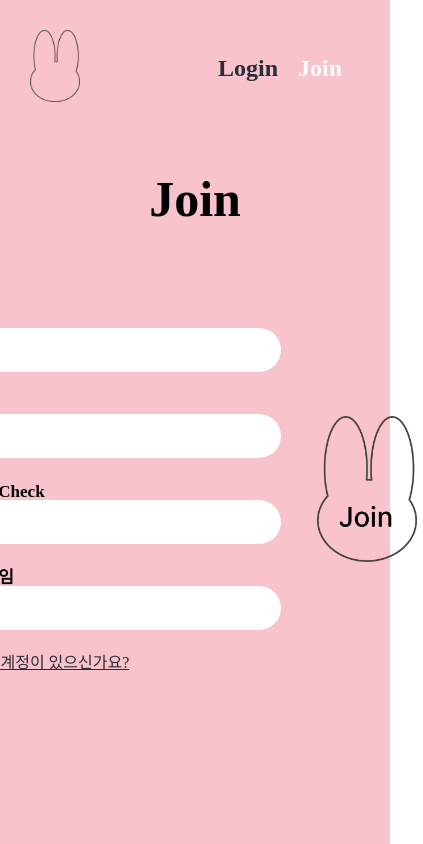
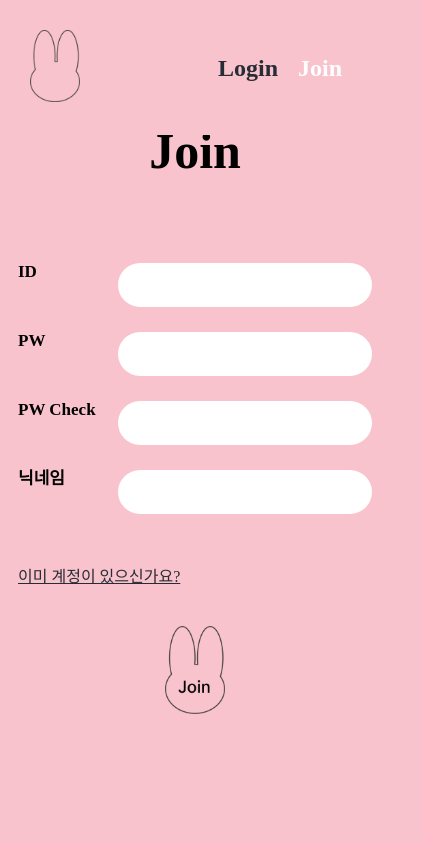
Before and after one commit to hatbann/bunnyletter, a React (Create React App) app in the folder client/: page /join in a window 390 px wide. Shown: the whole page, 423 px wide, since content can reach past the window. Built offline with nearby package versions, Linux system fonts and the light colour scheme.

Commit message:
feat:login,join 반응형 추가

```diff
--- a/client/public/index.html
+++ b/client/public/index.html
@@ -24,7 +24,7 @@
       work correctly both with client-side routing and a non-root public URL.
       Learn how to configure a non-root public URL by running `npm run build`.
     -->
-    <title>React App</title>
+    <title>Bunny Letter</title>
   </head>
   <body>
     <noscript>You need to enable JavaScript to run this app.</noscript>
--- a/client/src/components/css/letter.css
+++ b/client/src/components/css/letter.css
@@ -72,10 +72,12 @@
 @media screen and (max-width:900px) {
   .letterDivs{
     width:620px;
+
   }
 
   .letterDivs>div{
     margin-right: 0;
+    margin-bottom: 70px;
   }
 
 
--- a/client/src/index.css
+++ b/client/src/index.css
@@ -63,5 +63,9 @@ code {
 
 
 #root{
-background-color: #f8c3cc;;
+background-color: #f8c3cc;
 }
+
+body{
+	background-color: #f8c3cc;
+}
--- a/client/src/routes/ShareKakao.js
+++ b/client/src/routes/ShareKakao.js
@@ -105,8 +105,8 @@ const ShareKakao = () => {
 
   return (
     <>
+      <Nav />
       <div className="section share">
-        <Nav />
         <img src={imgURL} alt="" id="bunnyBlobImg" />
         {finishSend ? (
           <>
--- a/client/src/routes/css/join.css
+++ b/client/src/routes/css/join.css
@@ -13,40 +13,6 @@
   font-weight: 600;
 }
 
-.loginForm {
-  display: flex;
-  align-items: center;
-}
-
-.loginForm form label {
-  display: inline-block;
-  margin-right: 56px;
-  font-size: 20px;
-  width: 90px;
-  font-weight: 600;
-}
-
-.loginForm form div:not(:last-of-type) {
-  margin-bottom: 25px;
-}
-
-.loginForm form input {
-  width: 310px;
-  height: 42px;
-  border: none;
-  border-radius: 70px;
-}
-
-.loginForm button {
-  background-color: transparent;
-  border: none;
-  cursor: pointer;
-  margin-left: 30px;
-}
-
-.loginForm button img {
-  width: 100px;
-}
 
 /*Join*/
 .joinForm {
@@ -92,3 +58,41 @@
   margin-top: 30px;
   text-decoration: underline;
 }
+
+
+@media screen and (max-width: 700px){
+  .join.section h1 {
+    font-size: 50px;
+  }
+
+.joinForm {
+  width: 80vw;
+  flex-direction: column;
+}
+
+.joinForm form div{
+  display: flex;
+}
+
+.joinForm form div label{
+  margin-right: 10px;
+}
+
+.joinForm button {
+  margin-left: 0;
+  margin-top: 40px;
+}
+
+.joinForm button img{
+  width: 60px;
+}
+}
+
+@media screen and (max-width: 500px){
+
+
+.joinForm form div input{
+  width: 250px;
+}
+
+}
--- a/client/src/routes/css/login.css
+++ b/client/src/routes/css/login.css
@@ -47,3 +47,41 @@
 .loginForm button img {
   width: 100px;
 }
+
+
+@media screen and (max-width: 700px){
+  .login.section h1 {
+    font-size: 50px;
+  }
+
+.loginForm {
+  width: 80vw;
+  flex-direction: column;
+}
+
+.loginForm form div{
+  display: flex;
+}
+
+.loginForm form div label{
+  margin-right: 10px;
+}
+
+.loginForm button {
+  margin-left: 0;
+  margin-top: 40px;
+}
+
+.loginForm button img{
+  width: 60px;
+}
+}
+
+@media screen and (max-width: 500px){
+
+
+  .loginForm form div input{
+    width: 250px;
+  }
+
+  }
--- a/client/src/routes/css/mypage.css
+++ b/client/src/routes/css/mypage.css
@@ -1,5 +1,5 @@
 .mypage.section{
-  height: 100vh;
+  height: 100%;
     padding: 220px 0 0 0;
   }
 
--- a/client/src/routes/css/writeLetter.css
+++ b/client/src/routes/css/writeLetter.css
@@ -168,6 +168,7 @@
   display: flex;
   flex-direction: column;
   align-items: center;
+  height: 100vh;
 }
 
 #bunnyBlobImg {
```
Also changed, not shown: client/src/images/favicon.ico.png (renamed from client/src/images/RunningBunny.png).
